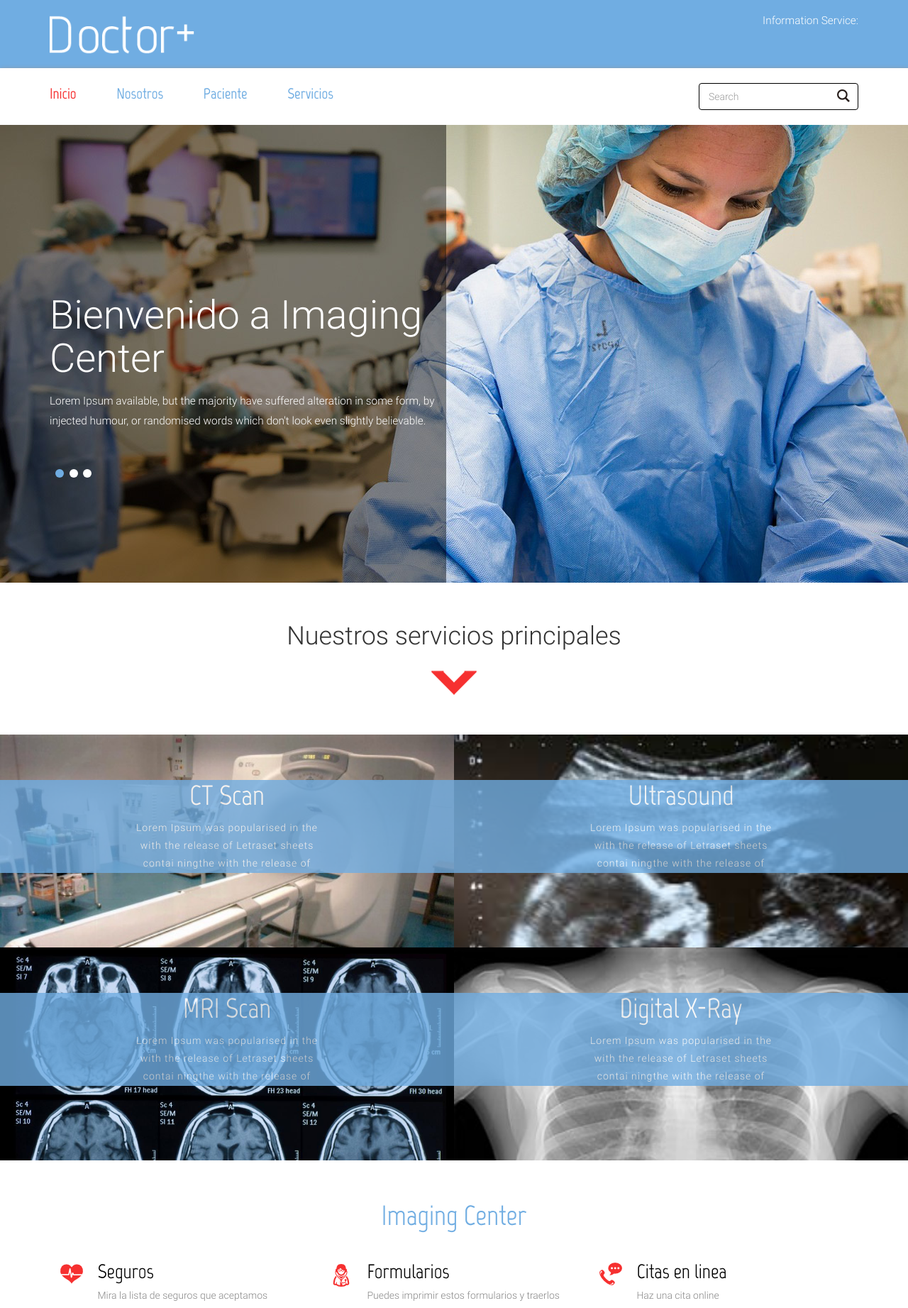
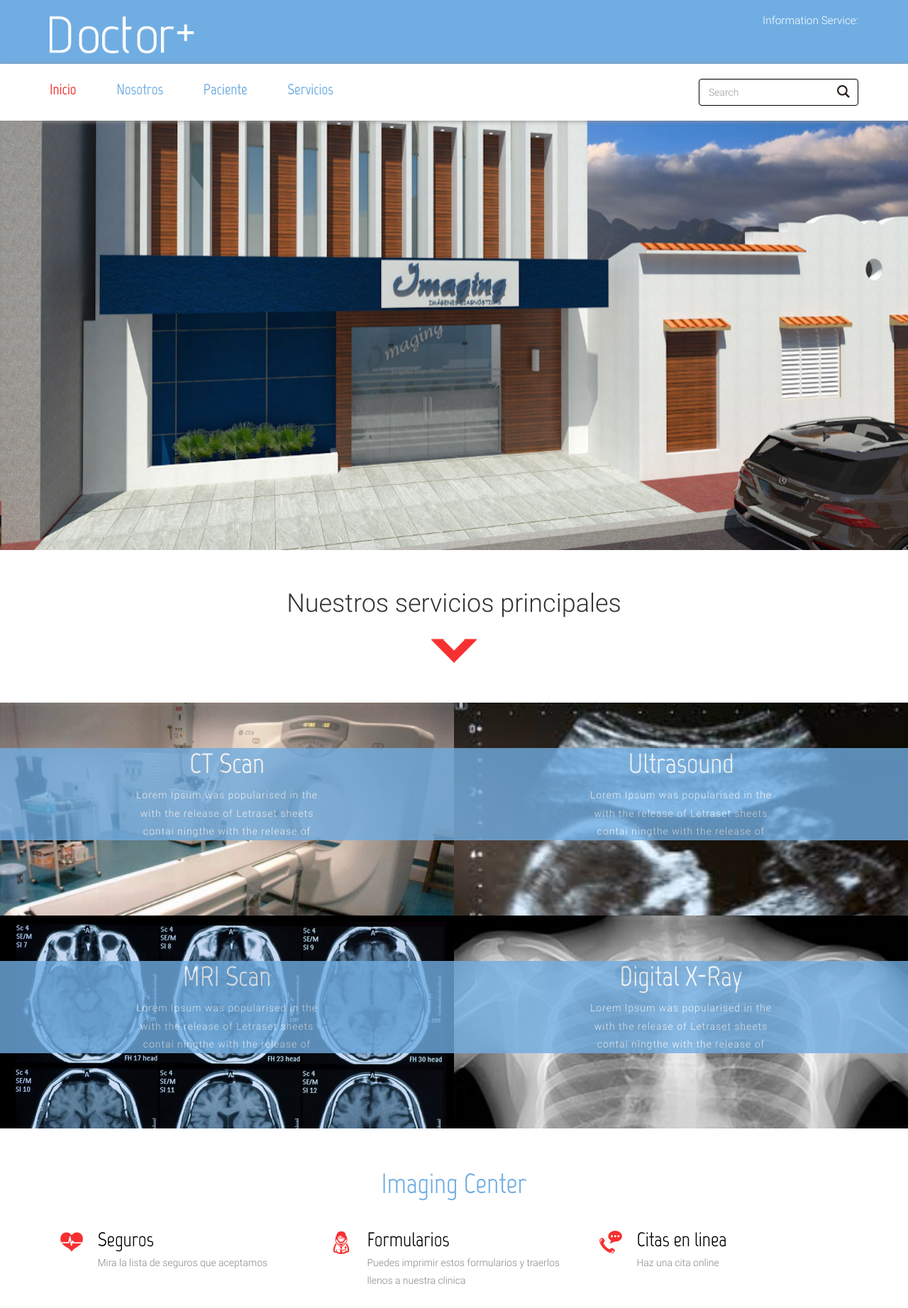
Before and after one commit to rramoso/imagingcenter, a Django app: page / in a window 1280 px wide. Shown: the top 1843 px of the page at 71% size. Run offline with Django 3.2, Linux system fonts and the light colour scheme; some libraries are stand-ins or nearby versions.

Commit message:
Fxed the menu bar

```diff
--- a/imagincenter/apps/home/static/home/css/custom.css
+++ b/imagincenter/apps/home/static/home/css/custom.css
@@ -3,6 +3,26 @@
 	background-color: #70ADE2;
 	opacity: 0.8;
 
+}
+
+.header{
+  width: 100%;
+  position: fixed;
+  top:0px;
+  z-index: 200;
+}
+
+.header-bottom{
+  width: 100%;
+  top:0px;
+  position: fixed;
+  margin-top: 90px;
+  background-color: white;
+  z-index: 200;
+
+}
+.mainContent{
+  margin-top: 130px;
 }
 
 .downloadable-pdf{
--- a/imagincenter/apps/home/templates/base.html
+++ b/imagincenter/apps/home/templates/base.html
@@ -6,6 +6,7 @@
 		<title> </title>
 		<link href="{% static 'home/css/bootstrap.css' %}" type="text/css" rel="stylesheet" media="all">
 		<link href="{% static 'home/css/style.css' %}" type="text/css" rel="stylesheet" media="all">
+		<link href="{% static 'home/css/custom.css' %}" type="text/css" rel="stylesheet" media="all">
 		<!-- Custom Theme files -->
 		<meta name="viewport" content="width=device-width, initial-scale=1">
 		<meta http-equiv="Content-Type" content="text/html; charset=utf-8" />
@@ -14,7 +15,7 @@
     	{% block customCSS %}
     	{% endblock %}
 	</head>
-	<body>
+	<body >
 
 		<script type="text/javascript" src="{% static 'home/js/jquery-1.11.1.min.js' %}"></script>
 		<script type="text/javascript" src="{% static 'home/js/bootstrap.js' %}"></script>
@@ -24,8 +25,8 @@
 		<script type="text/javascript" src="{% static 'home/js/move-top.js' %}"></script>
 		<script type="text/javascript" src="{% static 'home/js/responsiveslides.js' %}"></script>
 
-		<div class="header">
-			<div class="container">
+		<div class="header" >
+			<div class="container" >
 				<div class="header-logo">
 					<a href="/">
 						<img src="{% static 'home/images/logo.png' %}" alt="logo"/>
@@ -40,7 +41,7 @@
 		</div>
 	<!--header-bottom-->
 		<div class="header-bottom">
-			<div class="container">
+			<div class="container" >
 				<!--top-nav-->
 				<div class="top-nav cl-effect-5">
 					<span class="menu-icon"><img src="{% static 'home/images/menu-icon.png' %}" alt=""/></span>
@@ -73,8 +74,10 @@
 			</div>
 		</div>
 	<!--//header-bottom-->
+	<div class="mainContent">
 		{% block mainContent %}
 		{% endblock%}
+	</div>
 
 
 		<div class="footer">
--- a/imagincenter/apps/home/templates/index.html
+++ b/imagincenter/apps/home/templates/index.html
@@ -8,56 +8,10 @@
 	<div class="banner">
 		<div class="container ">
 
-			<!-- banner-text Slider starts Here -->
-			<script src="{% static 'home/js/responsiveslides.min.js' %}"></script>
-			<script>
-				// You can also use "$(window).load(function() {"
-					jQuery.noConflict();
-					jQuery(window).load(function() {
-					// Slideshow 4
-						console.log('puesi');
-						jQuery("#slider3").responsiveSlides({
-						auto: true,
-						pager:true,
-						nav:false,
-						speed: 500,
-						namespace: "callbacks",
-						before: function () {
-						jQuery('.events').append("<li>before event fired.</li>");
-						},
-						after: function () {
-							jQuery('.events').append("<li>after event fired.</li>");
-						}
-					});
-				});
-			</script>
-			<!--//End-slider-script -->
-			<div>
+			<!-- Home image  -->
 
-			</div>
-			<div class="callbacks_container">
-				<ul class="rslides" id="slider3">
-					<li>
-						<!-- <img class ="banner" src="{% static 'home/media/welcome.jpg' %}"> -->
-						<div class="banner-text">
-							<h1>Bienvenido a Imaging Center</h1>
-							<p>Lorem Ipsum available, but the majority have suffered alteration in some form, by injected humour, or randomised words which don't look even slightly believable.</p>
-						</div>
-					</li>
-					<li>
-						<div class="banner-text">
-							<h1>Nuestra inauguraci&oacute;n</h1>
-							<p>Majority have sufferedorem lipsum available, but the  alteration in some form, by injected humour, or randomised words which don't look even slightly believable.</p>
-						</div>
-					</li>
-					<li>
-						<div class="banner-text">
-							<h1>Nuestra revista</h1>
-							<p>Randomised words orem ipsum available, but the majority have suffered alteration in some form, by injected humour, or which don't look even slightly believable.</p>
-						</div>
-					</li>
-				</ul>
-			</div>
+			<!--//Home image -->
+
 		</div>
 	</div>
 	<!--//banner-->
--- a/imagincenter/requirements.txt
+++ /dev/null
@@ -1,6 +0,0 @@
-argparse==1.2.1
-wsgiref==0.1.2
-Django==1.9.7
-gunicorn==19.6.0
-psycopg2==2.6.1
-python-dateutil==1.5
```
Also changed, not shown: imagincenter/apps/home/static/home/images/a.jpg, imagincenter/apps/home/static/home/images/fachada.jpg (added), imagincenter/apps/home/static/home/images/fachadaA.png (added).
